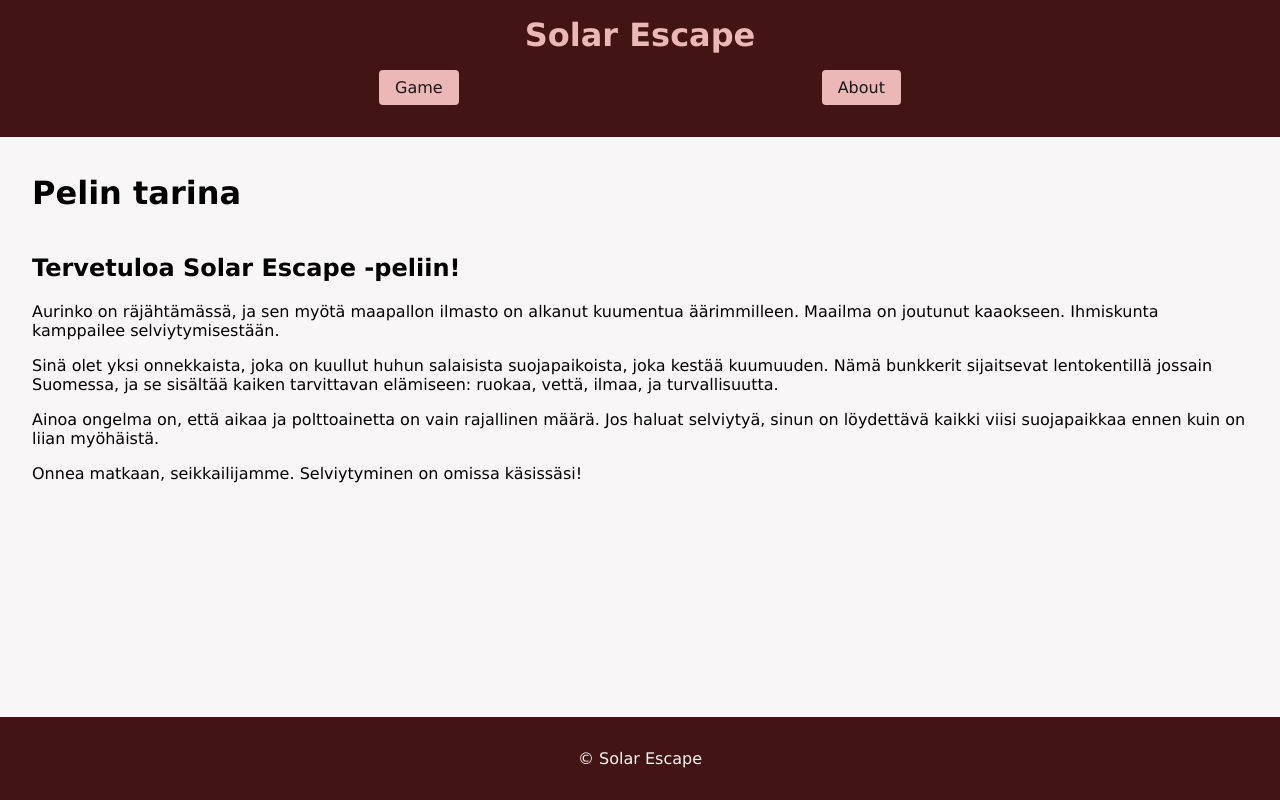
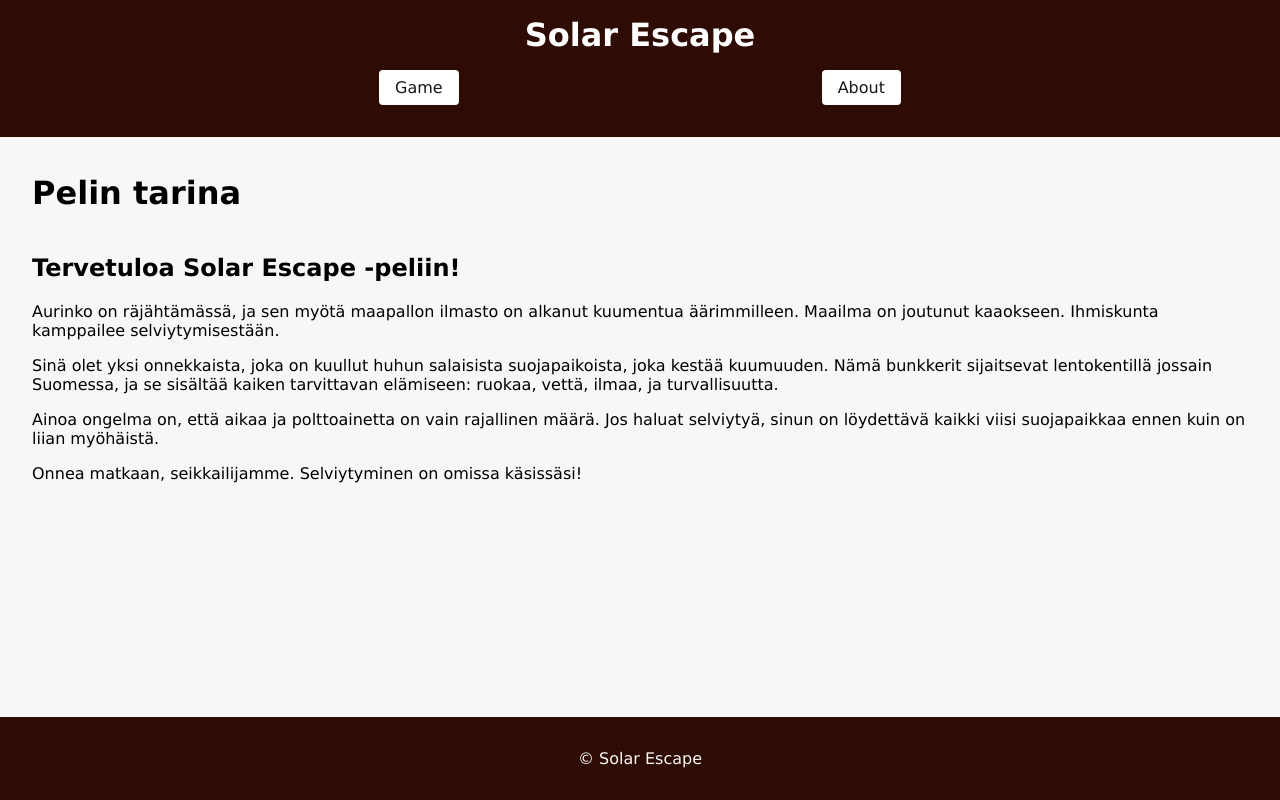
Before and after one commit to Amir-noori-github/Solar-Escape, a Flask app: page /about in a window 1280 px wide. Run offline with Flask 3, Linux system fonts and the light colour scheme.

Commit message:
tyyli päivitys

```diff
--- a/static/css/style.css
+++ b/static/css/style.css
@@ -4,7 +4,7 @@
     --white: rgb(248, 246, 246);
     --grey: rgb(128, 128, 128);
     --dark-grey: rgb(57, 57, 57);
-    --deep-red: rgb(66, 20, 19);
+    --deep-red: rgb(46, 12, 3);
 }
 
 /* utilites */
@@ -18,7 +18,7 @@
 }
 
 .button-white {
-    background-color: rgb(235, 183, 183);
+    background-color: white;
     color: var(--black);
 }
 
@@ -77,7 +77,7 @@ html, body {
 .page-title {
     margin: 0;
     text-align: center;
-    color : rgb(235, 183, 183);
+    color : white;
 }
 
 ul {
```
